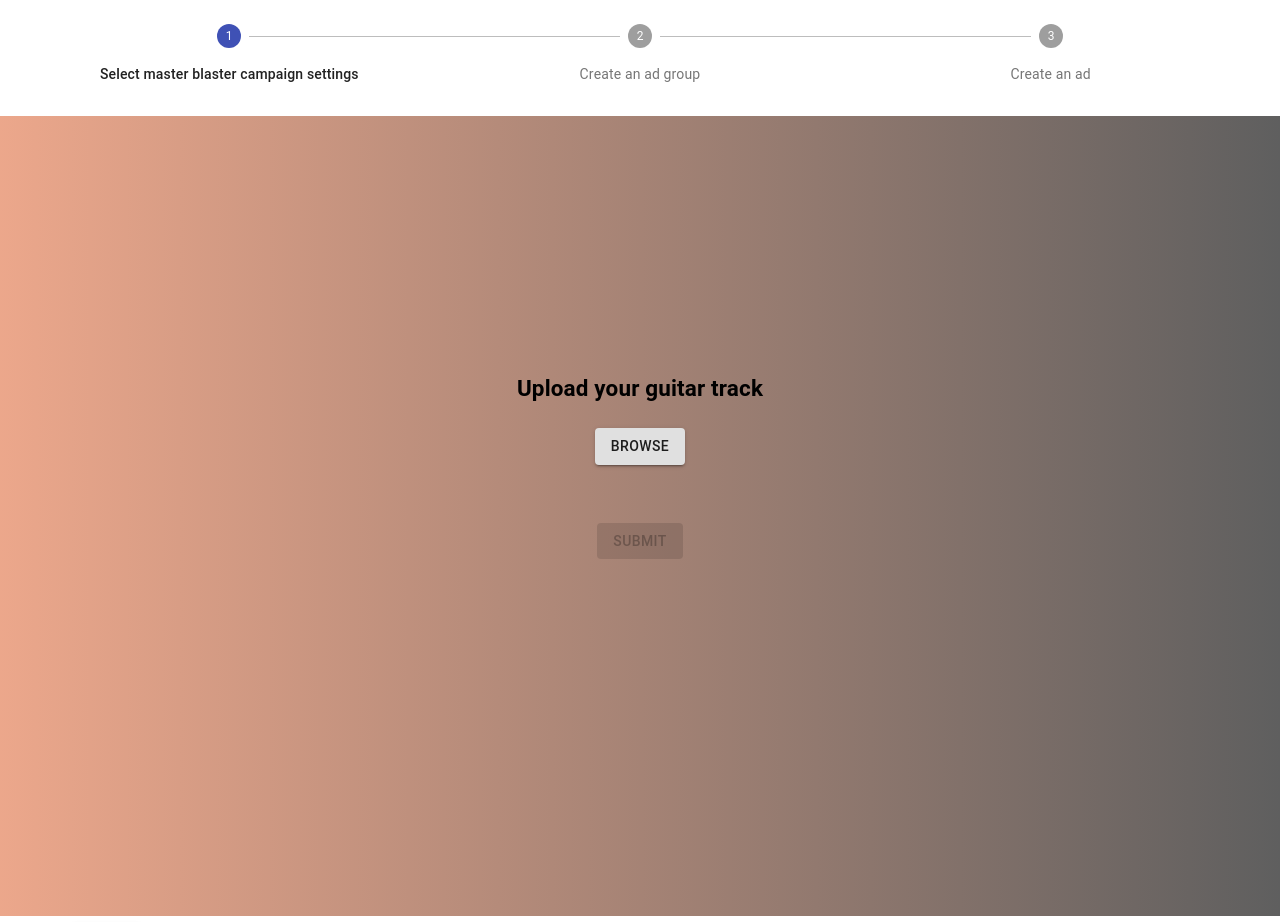
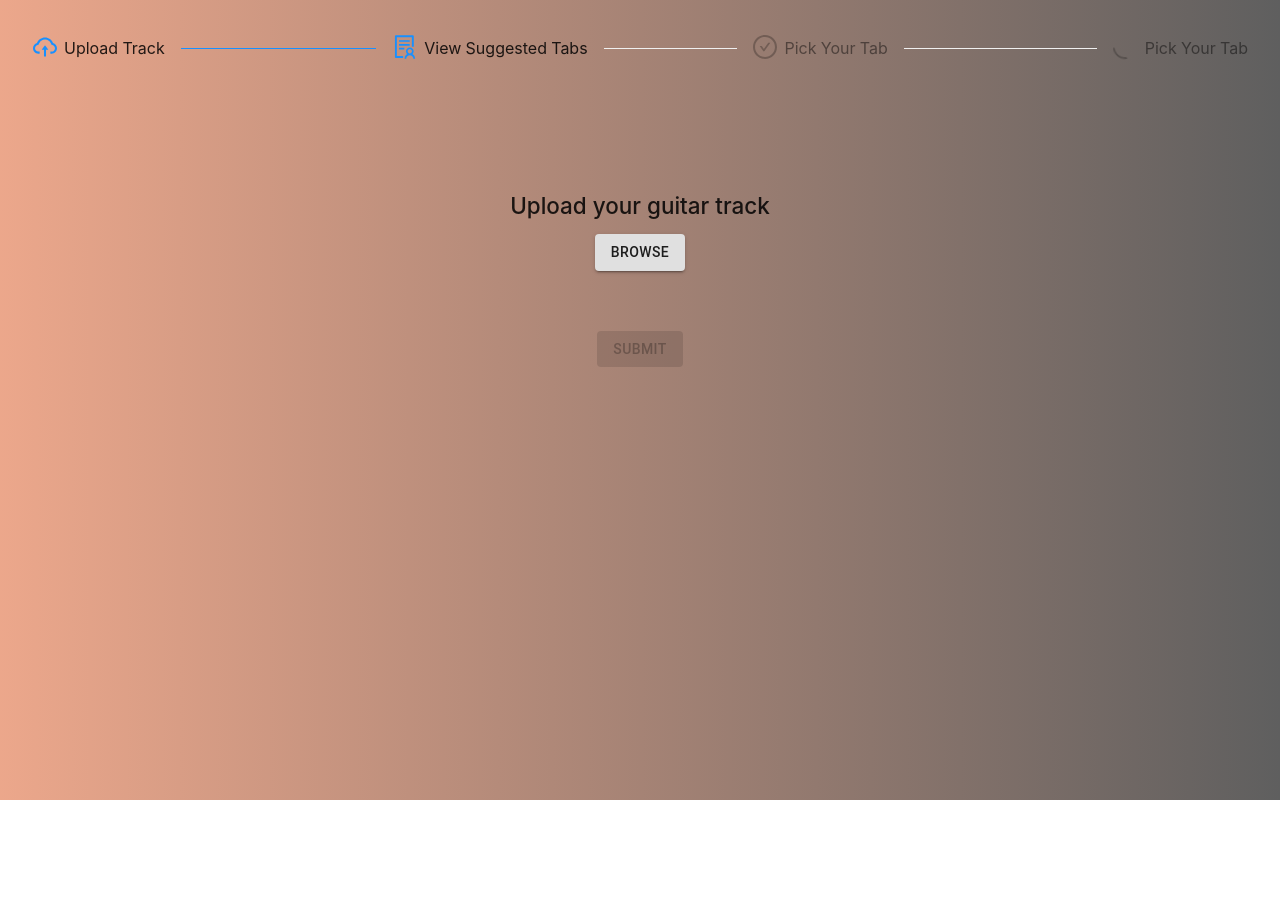
Before and after one commit to CMaunder/echonotate-frontend, a Next.js app: page /create-tab in a window 1280 px wide. Shown: the top 922 px of the page. After the commit the page ends 800 px from the top, so only its background shows below. Built offline with nearby package versions, Linux system fonts and the light colour scheme.

Commit message:
adding ant stepper, styling changes

```diff
--- a/components/Layout.tsx
+++ b/components/Layout.tsx
@@ -1,109 +1,14 @@
 import Meta from './Meta'
 import styles from '../styles/Layout.module.css'
-import React from 'react';
-import { makeStyles, Theme, createStyles } from '@material-ui/core/styles';
-import Stepper from '@material-ui/core/Stepper';
-import Step from '@material-ui/core/Step';
-import StepLabel from '@material-ui/core/StepLabel';
-import Button from '@material-ui/core/Button';
-import Typography from '@material-ui/core/Typography';
 
-const useStyles = makeStyles((theme: Theme) =>
-  createStyles({
-    root: {
-      width: '100%',
-    },
-    backButton: {
-      marginRight: theme.spacing(1),
-    },
-    instructions: {
-      marginTop: theme.spacing(1),
-      marginBottom: theme.spacing(1),
-    },
-  }),
-);
-
-function getSteps() {
-  return ['Select master blaster campaign settings', 'Create an ad group', 'Create an ad'];
-}
-
-function getStepContent(stepIndex: number, children:{children: React.ReactNode}) {
-  switch (stepIndex) {
-    case 0:
-      return             <div className={styles.container}>
-      <main className={styles.main}>
-        {children}
-      </main>
-    </div>;
-    case 1:
-      return 'What is an ad group anyways?';
-    case 2:
-      return 'This is the bit I really care about!';
-    default:
-      return 'Unknown stepIndex';
-  }
-}
-
-
-const Layout = ({children}) => {
-
-
-  const classes = useStyles();
-  const [activeStep, setActiveStep] = React.useState(0);
-  const steps = getSteps();
-
-  const handleNext = () => {
-    setActiveStep((prevActiveStep) => prevActiveStep + 1);
-  };
-
-  const handleBack = () => {
-    setActiveStep((prevActiveStep) => prevActiveStep - 1);
-  };
-
-  const handleReset = () => {
-    setActiveStep(0);
-  };
-
+const Layout = ({children}:{children: React.ReactNode}) => {
   return (<>
     <Meta title='Tabscribe'/>
-
-
-    <div className={classes.root}>
-      <Stepper activeStep={activeStep} alternativeLabel>
-        {steps.map((label) => (
-          <Step key={label}>
-            <StepLabel>{label}</StepLabel>
-          </Step>
-        ))}
-      </Stepper>
-      <div>
-        {activeStep === steps.length ? (
-          <div>
-            <Typography className={classes.instructions}>All steps completed</Typography>
-            <Button onClick={handleReset}>Reset</Button>
-          </div>
-        ) : (
-          <div>
-            <Typography className={classes.instructions}>{getStepContent(activeStep, children)}
-
-
-            </Typography>
-            <div>
-              <Button
-                disabled={activeStep === 0}
-                onClick={handleBack}
-                className={classes.backButton}
-              >
-                Back
-              </Button>
-              <Button variant="contained" color="primary" onClick={handleNext}>
-                {activeStep === steps.length - 1 ? 'Finish' : 'Next'}
-              </Button>
-            </div>
-          </div>
-        )}
+      <div className={styles.container}>
+        <main className={styles.main}>
+          {children}
+        </main>
       </div>
-    </div>
     </>
   )
 }
--- a/components/Welcome.tsx
+++ b/components/Welcome.tsx
@@ -8,7 +8,7 @@ const Welcome = () => {
     return
   }
   return (
-    <div className={welcomeStyles.title}>
+    <div >
       <h1>
         Welcome to Tabscribe, a brand new guitar tab generator.
       </h1>
--- a/package.json
+++ b/package.json
@@ -1,5 +1,5 @@
 {
-  "name": "with-mongodb",
+  "name": "tabscribe",
   "version": "0.1.0",
   "scripts": {
     "dev": "next dev",
@@ -7,8 +7,11 @@
     "start": "next start"
   },
   "dependencies": {
+    "@ant-design/icons": "^4.6.2",
     "@material-ui/core": "^4.11.3",
     "@material-ui/icons": "^4.11.2",
+    "@material-ui/styles": "^4.11.3",
+    "antd": "^4.15.0",
     "aws-sdk": "^2.879.0",
     "axios": "^0.21.1",
     "formidable": "^1.2.2",
--- a/pages/create-tab.tsx
+++ b/pages/create-tab.tsx
@@ -3,7 +3,12 @@ import axios from 'axios';
 import React, { useState } from 'react'
 import AudioFilePreUpload from '../components/AudioFilePreUpload'
 import styles from '../styles/CreateTab.module.css'
+import { Steps } from 'antd';
+import { UserOutlined, SolutionOutlined, LoadingOutlined, SmileOutlined , CloudUploadOutlined, CheckCircleOutlined} from '@ant-design/icons';
+import 'antd/dist/antd.css';
 
+
+const {Step} = Steps
 const CreateTab = () => {
   const [audioFile, setAudioFile] = useState<File>();
 
@@ -59,7 +64,16 @@ const CreateTab = () => {
     setAudioFile(undefined)
   }
 
-  return (<div className={styles.title}>
+  return (<div >
+
+
+<Steps>
+    <Step status="finish" title="Upload Track" icon={<CloudUploadOutlined />} />
+    <Step status="process" title="View Suggested Tabs" icon={<SolutionOutlined />} />
+    <Step status="wait" title="Pick Your Tab" icon={<CheckCircleOutlined />} />
+    <Step status="wait" title="Pick Your Tab" icon={<LoadingOutlined />} />
+  </Steps>
+    <div className={styles.content}>
     <h3>Upload your guitar track</h3>
     <input
         accept=".mp3,audio/*"
@@ -84,6 +98,7 @@ const CreateTab = () => {
         onClick={handleFileSubmit}
         disabled={audioFile === undefined}>Submit</Button>
     </div>
+    </div>
   )
 }
 
--- a/styles/CreateTab.module.css
+++ b/styles/CreateTab.module.css
@@ -1,8 +1,6 @@
-.title {
+.content {
+  margin-top: 10%;
   color: black;
-  margin-top: -50%;
   font-size: 1.2rem;
-  text-align: flex-start;
-  flex-direction: column;
   text-align: center;
 }
--- a/styles/Layout.module.css
+++ b/styles/Layout.module.css
@@ -1,19 +1,16 @@
 .container {
   min-height: 100vh;
-  padding: 0 0.5rem;
-  display: flex;
-  flex-direction: column;
-  justify-content: center;
-  align-items: center;
-  background-image: linear-gradient(to right, rgba(233, 154, 122, 0.87) , rgba(66, 66, 66, 0.849));
+  padding: 0 2rem;
+
+  background-image: linear-gradient(
+    to right,
+    rgba(233, 154, 122, 0.87),
+    rgba(66, 66, 66, 0.849)
+  );
 }
 
 .main {
-  padding: 5rem 0;
+  padding: 2rem 0;
   flex: 1;
-  display: flex;
-  flex-direction: column;
-  justify-content: center;
-  align-items: center;
   font-size: 1.25rem;
 }
```
Also changed, not shown: 1 other file (tests, documents, lock files or other folders).
